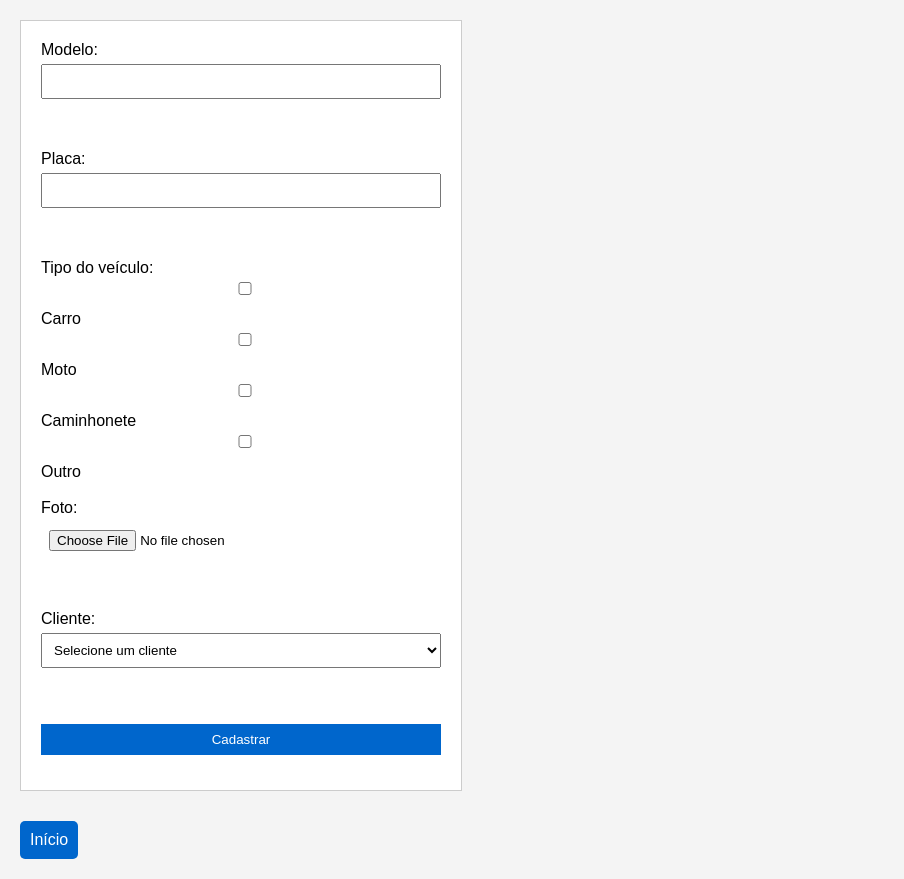
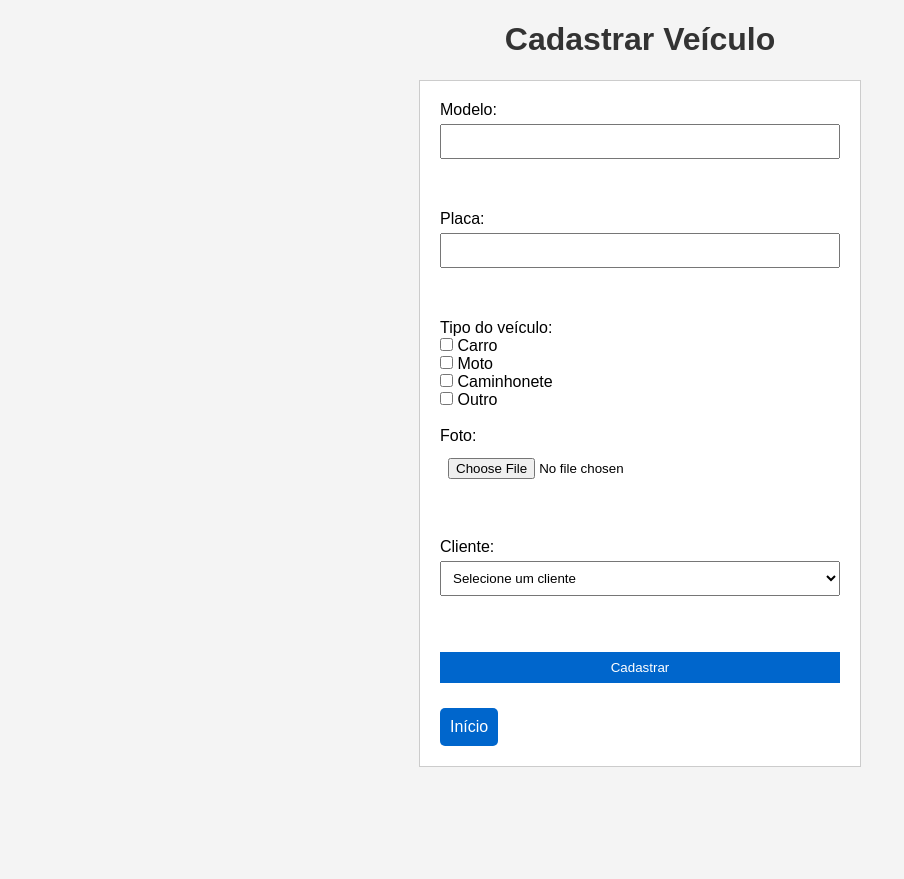
Before and after one commit to luisarriel/trabalho3tri, a PHP site: page /form_veiculo.php in a window 1280 px wide. Shown: the whole page, without its empty margins (0-904 px from the left). After the commit the page ends 767 px from the top, so only its background shows below. Run offline with PHP 8.4, Linux system fonts and the light colour scheme; the visitor is signed in with stand-in values (Sample User, id 1); data comes from the database, SQL or seed files in the repository; data that the repository does not hold is empty.

Commit message:
adicionando css

```diff
--- a/codigo/estilo.css
+++ b/codigo/estilo.css
@@ -1,13 +1,20 @@
+
 body {
     font-family: Arial, sans-serif;
     background-color: #f4f4f4;
     margin: 20px;
 }
 
+h1 {
+    text-align: center;
+    color: #333;
+}
+
 #menu {
     background-color: #333;
     padding: 15px;
     margin-bottom: 20px;
+    text-align: center;
 }
 
 #menu a {
@@ -17,16 +24,24 @@ body {
     font-size: large;
 }
 
-form {
+form, .lista {
     background-color: white;
     border: solid 1px #ccc;
     padding: 20px;
-    max-width: 400px;
+    max-width: 600px;
+    margin: auto;
     margin-bottom: 20px;
 }
 
-input,
-select {
+form {
+    max-width: 400px;
+}
+
+.lista {
+    text-align: center;
+}
+
+input, select {
     display: block;
     width: 100%;
     padding: 8px;
@@ -35,23 +50,17 @@ select {
     box-sizing: border-box;
 }
 
-input[type="submit"],
-button {
+input[type="submit"], button{
     background-color: #0066cc;
     color: white;
     border: none;
     cursor: pointer;
 }
 
-hr {
-    border: 0;
-    border-top: 1px solid #ccc;
-    margin: 20px 0;
-}
-
-h1 {
-    text-align: center;
-    color: #333;
+.checkbox {
+    display: inline;
+    width: auto;
+    margin: 0;
 }
 
 a {
@@ -69,11 +78,25 @@ img {
     height: 140px;
     border-radius: 5px;
     display: block;
-    margin-bottom: 10px;
+    margin: 10px auto;
 }
 
-.checkbox {
-    display: inline;
-    width: auto;
-    margin: 0;
+a:hover, button:hover {
+    background-color: #004c99;
+    cursor: pointer;
 }
+
+hr {
+    border: 0;
+    border-top: 1px solid #ccc;
+    margin: 20px 0;
+}
+
+.opcoes {
+    text-align: center;
+    margin-top: 30px;
+}
+
+.opcoes a {
+    margin: 5px;
+}
--- a/codigo/form_veiculo.php
+++ b/codigo/form_veiculo.php
@@ -14,6 +14,9 @@ require_once "conexao.php";
 </head>
 
 <body>
+
+<h1>Cadastrar Veículo</h1>
+
     <form action="salvar_veiculo.php" method="POST" enctype="multipart/form-data">
 
         Modelo:
@@ -29,19 +32,19 @@ require_once "conexao.php";
         Tipo do veículo:
         <br>
 
-        <input type="checkbox" name="tipo" value="Carro">
+        <input type="checkbox" name="tipo" value="Carro" class="checkbox">
         Carro
         <br>
 
-        <input type="checkbox" name="tipo" value="Moto">
+        <input type="checkbox" name="tipo" value="Moto" class="checkbox">
         Moto
         <br>
 
-        <input type="checkbox" name="tipo" value="Caminhonete">
+        <input type="checkbox" name="tipo" value="Caminhonete" class="checkbox">
         Caminhonete
         <br>
 
-        <input type="checkbox" name="tipo" value="Outro">
+        <input type="checkbox" name="tipo" value="Outro" class="checkbox">
         Outro
         <br><br>
 
@@ -75,10 +78,11 @@ require_once "conexao.php";
         <br><br>
 
         <input type="submit" value="Cadastrar">
+        <a href="home.php">Início</a>
 
     </form>
 
-    <a href="home.php">Início</a>
+
 
 </body>
 </html>
```
Also changed, not shown: codigo/form_cliente.php (+5 -2 lines), codigo/form_servico.php (+3 -4 lines), codigo/home.php (+12 -8 lines), codigo/listar_servicos.php (+4 -4 lines), codigo/listar_veiculos.php (+7 -2 lines), codigo/pesquisar_servicos.php (+4 -3 lines).
